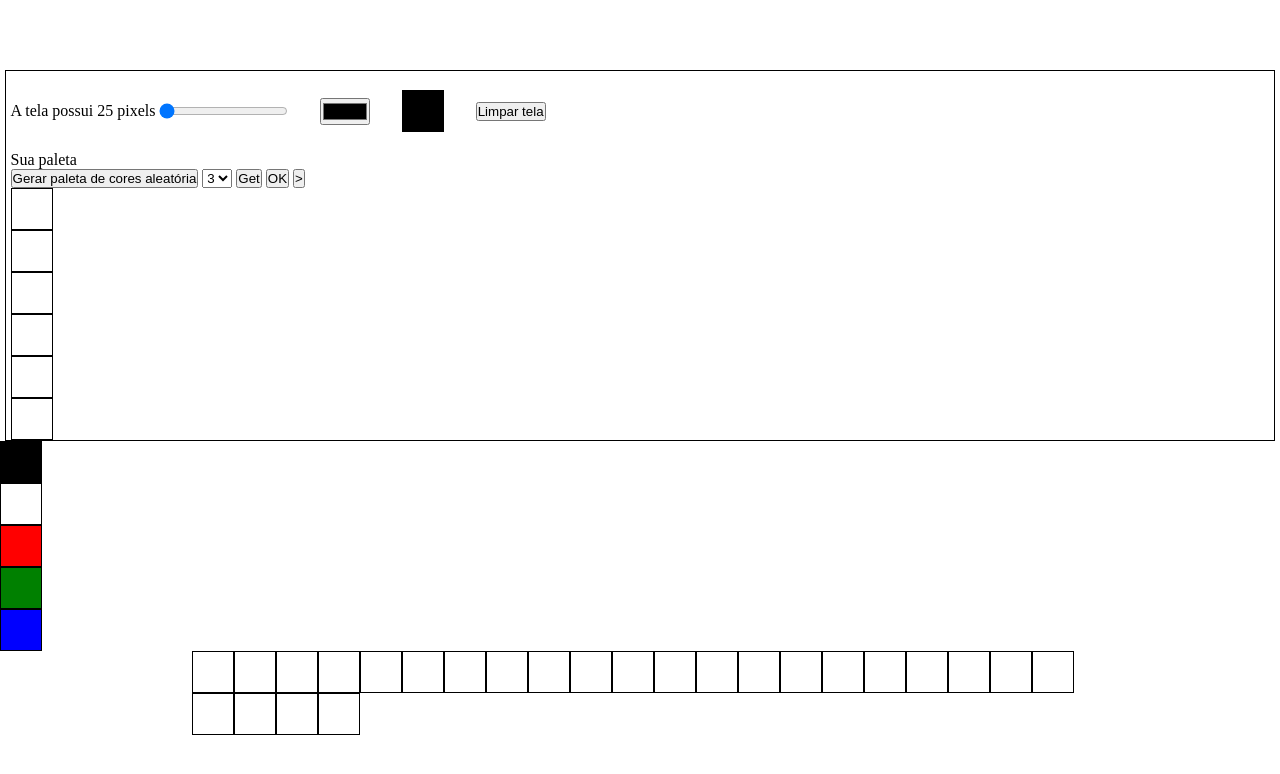
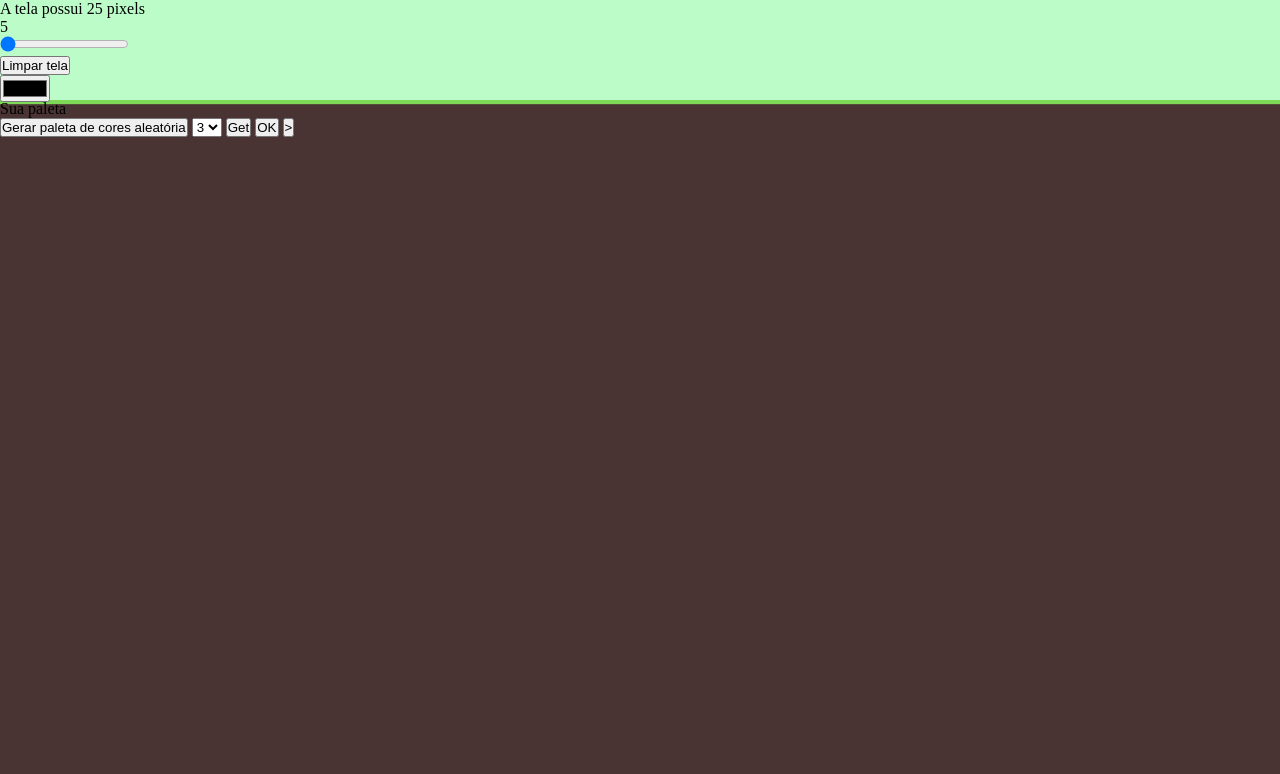
Before and after one commit to EletroCP/Pixel-Palette, a website: page index.html in a window 1280 px wide. Drawn offline with Linux system fonts and the light colour scheme.

Commit message:
feat: Definida paleta de cores

```diff
--- a/index.html
+++ b/index.html
@@ -10,24 +10,22 @@
 </head>
 
 <body>
-	<section id="UI-container">
-		<div id="UI">
+	<header>
 		<div id="palette-control">
 				<p id="input-size-info">A tela possui 25 pixels</p>
 				<p id="input-size-value">5</p>
 				<input type="range" id="input-size" min="5" max="10" step="1" for="input-size-value"
-					aria-label="Arraste a barra para aumentar o board" value="5">
+					aria-label="Arraste a barra para aumentar o board" value="1">
 			</div>
+			<button id="clear" aria-label="Limpar tela">Limpar tela</button>
+			<div id="UI">
 				<input type="color" id="input-color" aria-label="Insira a cor desejado.">
 				<div class="sample"></div>
-			<button id="clear" aria-label="Limpar tela">Limpar tela</button>
 			</div>
-		</div>
-		<div id="palletes">
+	</header>
+	<aside	id="palettes">
 		<p>Sua paleta</p>
 		<div id="user-palette"></div>
-			<div id="palette">
-
 		<div id="randon-palette-container"></div>
 				<button id="generat-palette" aria-label="Gerar paleta de cores aleatória">Gerar paleta de cores
 					aleatória</button>
@@ -39,15 +37,14 @@
 				<button id="get-rnd">Get</button>
 				<button id="save-rnd">OK</button>
 				<button id="close-pallet">></button>
-
 				<div id="randon-palette"></div>
-	</section>
-	<section id="standard-samples">
-	</section>
+				<div id="palette-conainer">
+					<div id="palette"></div>
 				</div>
-	<section id="board-container">
+	</aside>
+	<main id="board-container">
 		<div id="board"></div>
-	</section>
+	</main>
 	<script src="./script.js"></script>
 </body>
 
--- a/script.js
+++ b/script.js
@@ -26,7 +26,8 @@ const generateBoard = () => {
   clearBoard();
   const number = parseInt(inputSizeValue.innerText);
   const size = number * number
-  inputSizeInfo.innerHTML = `A tela possui ${size} pixels`
+  board.style.width = (size * 32) + 'px';
+  inputSizeInfo.innerHTML = `A tela possui ${size} pixels`;
   for(let index = 0; index < size ; index +=1) {
     const element = document.createElement('div');
     element.className = 'pixel';
@@ -36,23 +37,11 @@ const generateBoard = () => {
 }
 
 const generatepalette = () => {
-  for(let index = 0; index < 6 ; index +=1) {
+  for(let index = 0; index < 24; index +=1) {
     const element = document.createElement('div');
-    element.className = 'sample';
+    element.className = 'palette';
     element.addEventListener('click', paint);
     palette.appendChild(element);
-  }
-}
-
-const generateColorPaletteDefault = () => {
-  const colors = ['black', 'white', 'red', 'green', 'blue']
-  for(let index = 0; index < 5 ; index +=1) {
-    const element = document.createElement('div');
-    element.className = 'sample';
-    element.id = colors[index];
-    element.style.backgroundColor = colors[index];
-    element.addEventListener('click', paint);
-    standardSamples.appendChild(element);
   }
 }
 
@@ -101,9 +90,9 @@ sample.addEventListener('click', getColor)
 clear.addEventListener('click', resetBoard);
 inputSize.addEventListener('input', changeInputSizeValue);
 inputColor.addEventListener('input', changeSampleBackgroundColor, getColor);
+
 window.onload = () => {
   changeSampleBackgroundColor();
   generateBoard();
   generatepalette();
-  generateColorPaletteDefault();
 };
--- a/style.css
+++ b/style.css
@@ -3,67 +3,19 @@
   padding: 0;
 }
 
-#UI-container {
-  max-width: 100%;
-  border: black solid 1px;
-  margin: 0 .3rem;
-  margin-top: 70px;
-  padding: 0 .3rem;
+:root {
+  --main-color: rgb(74, 51, 51);
+  --secudary-color: rgb(188, 252, 201);
+  --last-color: rgb(126, 217, 87);
 }
 
-#UI {
-  display: flex;
-  gap: 2rem;
-  align-items: center;
-  width: 100%;
-  height: 80px;
+body {
+  background-color: var(--main-color);
 }
 
-#UI div {
-  display: flex;
+header {
+  background-color: var(--secudary-color);
+  box-shadow: var(--last-color) 0 4px 1px;
+  width: 100%;
+  height: 100px;
 }
-
-#randon-palette {
-  display: flex;
-  flex-wrap: wrap;
-}
-
-#palette-control {
-  height: auto;
-  display: flex;
-  flex-wrap: wrap;
-  gap: .2rem
-}
-
-#input-size-value{
-  display: none;
-}
-
-#palettes {
-  display: flex;
-}
-
-#board-container {
-  display: flex;
-  justify-content: center;
-}
-
-.sample {
-  width: 40px;
-  height: 40px;
-  border: solid black 1px;
-}
-
-.pixel {
-  width: 40px;
-  height: 40px;
-  border: solid black 1px;
-}
-
-#board {
-  max-width: 70%;
-  height: auto;
-  display: flex;
-  flex-wrap: wrap;
-
-}
```
Lines whose indentation alone changed are shown as unchanged.
